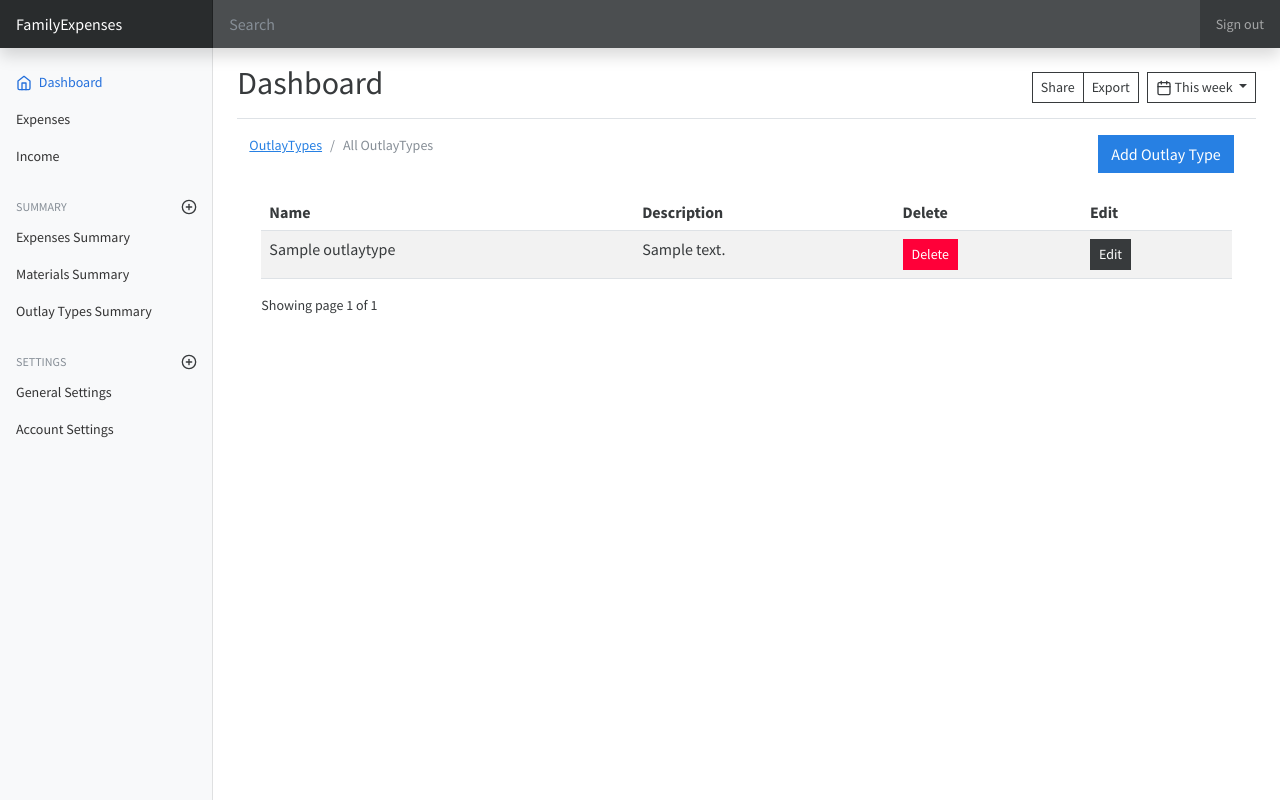
After one commit to Mouiad-JRA/FamilyExpenses, a Django app: page /home/outlaytypes/ in a window 1280 px wide. The commit adds this page. Run offline with Django 4.2, Linux system fonts and the light colour scheme; a user stored in the database is signed in; tables that the repository leaves empty hold one stand-in row (values such as "Sample post"); some libraries are stand-ins or nearby versions.

Commit message:
feat: add outlaytype

```diff
--- a/expense/urls.py
+++ b/expense/urls.py
@@ -1,7 +1,8 @@
 from django.urls import path
 
 from expense.views import delete_expense, ExpenseCreateView, ExpenseEditView, search_expenses, \
-    MaterialCreateView, ExpenseListView, MaterialListView, MaterialEditView, delete_material
+    MaterialCreateView, ExpenseListView, MaterialListView, MaterialEditView, delete_material, OutlayTypeListView, \
+    OutlayTypeCreateView, OutlayTypeEditView, delete_outlaytype
 from django.views.decorators.csrf import csrf_exempt
 app_name = "expenses-dash"
 urlpatterns = [
@@ -14,4 +15,9 @@ urlpatterns = [
     path('add-material/', MaterialCreateView.as_view(), name='add_material'),
     path('edit-material/<int:pk>', MaterialEditView.as_view(), name='edit_material'),
     path('delete-material/<int:pk>', delete_material, name='delete_material'),
+
+    path('outlaytypes/', OutlayTypeListView.as_view(), name='outlaytypes'),
+    path('add-outlaytype/', OutlayTypeCreateView.as_view(), name='add_outlaytype'),
+    path('edit-outlaytype/<int:pk>', OutlayTypeEditView.as_view(), name='edit_outlaytype'),
+    path('delete-outlaytypes/<int:pk>', delete_outlaytype, name='delete_outlaytype'),
 ]
--- a/expense/views.py
+++ b/expense/views.py
@@ -6,7 +6,7 @@ from django.urls import reverse, reverse_lazy
 from django.views.generic import CreateView, UpdateView, ListView
 
 from accounts.models import User
-from expense.forms import OutlayCreationForm, MaterialCreationForm
+from expense.forms import OutlayCreationForm, MaterialCreationForm, OutlayTypeCreationForm
 from expense.models import OutlayType, Material, Outlay
 from django.core.paginator import Paginator
 
@@ -99,6 +99,62 @@ def delete_expense(request, pk):
     return redirect("expenses-dash:expenses")
 
 
+class OutlayTypeListView(ListView):
+    template_name = "expenses/outlaytype.html"
+    success_url = 'expenses-dash:outlaytypes'
+    queryset = OutlayType.objects.all()
+
+    def get(self, request, *args, **kwargs):
+        if not self.request.user.is_head_of_fmaily():
+            messages.error(request, "You are not the head of the Family So you can't see/add or edit any materials")
+            return render(request, "expenses/expenses.html")
+        return super(OutlayTypeListView, self).get(request, *args, **kwargs)
+
+    def get_context_data(self, *, object_list=None, **kwargs):
+        outlaytypes = self.queryset
+        paginator = Paginator(outlaytypes, 5)
+        page_number = self.request.GET.get('page')
+        page_obj = Paginator.get_page(paginator, page_number)
+        ctx = {
+            'outlaytypes': outlaytypes,
+            'page_obj': page_obj
+        }
+        return ctx
+
+
+class OutlayTypeCreateView(LoginRequiredMixin, CreateView):
+    template_name = "expenses/add_outlaytype.html"
+    form_class = OutlayTypeCreationForm
+    success_url = reverse_lazy("expenses-dash:outlaytypes")
+
+    def get(self, request, *args, **kwargs):
+        if not self.request.user.is_head_of_fmaily():
+            messages.error(request, "You are not the head of the Family So you can't see/add or edit any materials")
+            return render(request, "expenses/expenses.html")
+        return super(OutlayTypeCreateView, self).get(request, *args, **kwargs)
+
+
+class OutlayTypeEditView(LoginRequiredMixin, UpdateView):
+    template_name = "expenses/edit_outlaytype.html"
+    form_class = OutlayTypeCreationForm
+    success_url = reverse_lazy("expenses-dash:outlaytypes")
+    queryset = OutlayType.objects.all()
+
+    def get(self, request, *args, **kwargs):
+        if not self.request.user.is_head_of_fmaily():
+            messages.error(request, "You are not the head of the Family So you can't see/add or edit any materials")
+            return render(request, "expenses/expenses.html")
+        return super(OutlayTypeEditView, self).get(request, *args, **kwargs)
+
+
+def delete_outlaytype(request, pk):
+    material = OutlayType.objects.get(pk=pk)
+    material.delete()
+    messages.success(request, 'OutlayType has been deleted successfully')
+    return redirect("expenses-dash:outlaytypes")
+
+
+
 class MaterialListView(ListView):
     template_name = "expenses/materials.html"
     success_url = 'expenses-dash:materials'
--- /dev/null
+++ b/templates/expenses/outlaytype.html
@@ -0,0 +1,99 @@
+{% extends 'base.html' %}
+{% load static i18n %}
+{% block title %}
+<h1>{% trans 'OutlayTypes List' %}</h1>
+{% endblock %}
+
+{% block content  %}
+<div class="container" mt-4>
+
+<div class="row">
+    <div class="col-md-10" style="position: inherit">
+        <nav aria-label="breadcrumb">
+    <ol class="breadcrumb">
+        <li class="breadcrumb-item">
+            <a href="{% url "expenses-dash:outlaytypes" %}">{% trans 'OutlayTypes' %}</a>
+        </li>
+        <li class="breadcrumb-item active" aria-current="page">
+            {% trans 'All OutlayTypes' %}
+        </li>
+    </ol>
+</nav>
+        </div>
+    <div class="col-md-2">
+        <a href="{% url 'expenses-dash:add_outlaytype' %}"
+           class="btn btn-primary">{% trans 'Add Outlay Type' %}</a>
+    </div>
+</div>
+    <br/>
+<div class="container">
+    {% include 'partials/_messages.html' %}
+    {% if outlaytypes.count %}
+
+   <div class="app-table">
+    <table class="table table-striped table-hover">
+        <thead>
+        <tr>
+           <th>{% trans "Name" %}</th>
+           <th>{% trans "Description" %}</th>
+            <th>{% trans "Delete" %}</th>
+            <th>{% trans "Edit" %}</th>
+
+        </tr>
+        </thead>
+        <tbody>
+
+        {% for outlaytype in page_obj %}
+        <tr>
+            <td>
+                {{ outlaytype.name }}
+            </td>
+            <td>
+               {{  outlaytype.description }}
+            </td>
+
+            <th><a id='delete'href="{% url "expenses-dash:delete_outlaytype" outlaytype.id %}" class="btn btn-danger btn-sm">
+             {% trans "Delete" %}</a> </th>
+         <th><a id="edit" href="{% url "expenses-dash:edit_outlaytype" outlaytype.id %}" class="btn btn-secondary btn-sm">
+             {% trans "Edit" %}</a> </th>
+
+        </tr>
+        {% endfor %}
+        </tbody>
+    </table>
+   </div>
+   <div class="pagination-container">
+
+
+        <div class="">
+        {% trans 'Showing page' %} {{ page_obj.number }} {% trans 'of' %} {{ page_obj.paginator.num_pages }}
+        </div>
+    <ul class="pagination align-right float-right mr-auto">
+    {% if page_obj.has_previous %}
+        <li {% if page_obj.number == 1 %} class="page-item active"{% endif %}>
+        <a class="page-link" href="?page=1">&laquo; {% trans '1' %}</a>
+        </li>
+            <li class="page-item">
+        <a class="page-link" href="?page={{ page_obj.previous_page_number }}">{% trans "Previous" %}</a>
+        </li>
+    {% endif %}
+        {% if page_obj.has_next %}
+         <li class="page-item">
+        <a class="page-link" href="?page={{ page_obj.next_page_number }}">{% trans "Next" %}</a>
+        </li>
+            <li class="page-item">
+        <a class="page-link" href="?page={{ page_obj.paginator.num_pages }}">{{ page_obj.paginator.num_pages }}  &raquo;</a>
+        </li>
+            {% endif %}
+    </ul>
+    {% else %}
+
+    </div>
+   <h5>{% trans "You didn't add any Outlay Type yet" %}</h5>
+   {% endif %}
+</div>
+</div>
+<script src="{% static "js/searchOutlays.js" %}">
+
+</script>
+{% endblock %}
--- a/templates/partials/_sidebar.html
+++ b/templates/partials/_sidebar.html
@@ -42,6 +42,12 @@
               {% trans 'Materials Summary' %}
             </a>
           </li>
+                          <li class="nav-item">
+            <a class="nav-link" href="{% url 'expenses-dash:outlaytypes' %}">
+
+              {% trans 'Outlay Types Summary' %}
+            </a>
+          </li>
             {% endif %}
         </ul>
 
```
Also changed, not shown: expense/forms.py (+9 -0 lines), templates/expenses/add_outlaytype.html (added, +44 -0 lines), templates/expenses/edit_outlaytype.html (added, +54 -0 lines).
